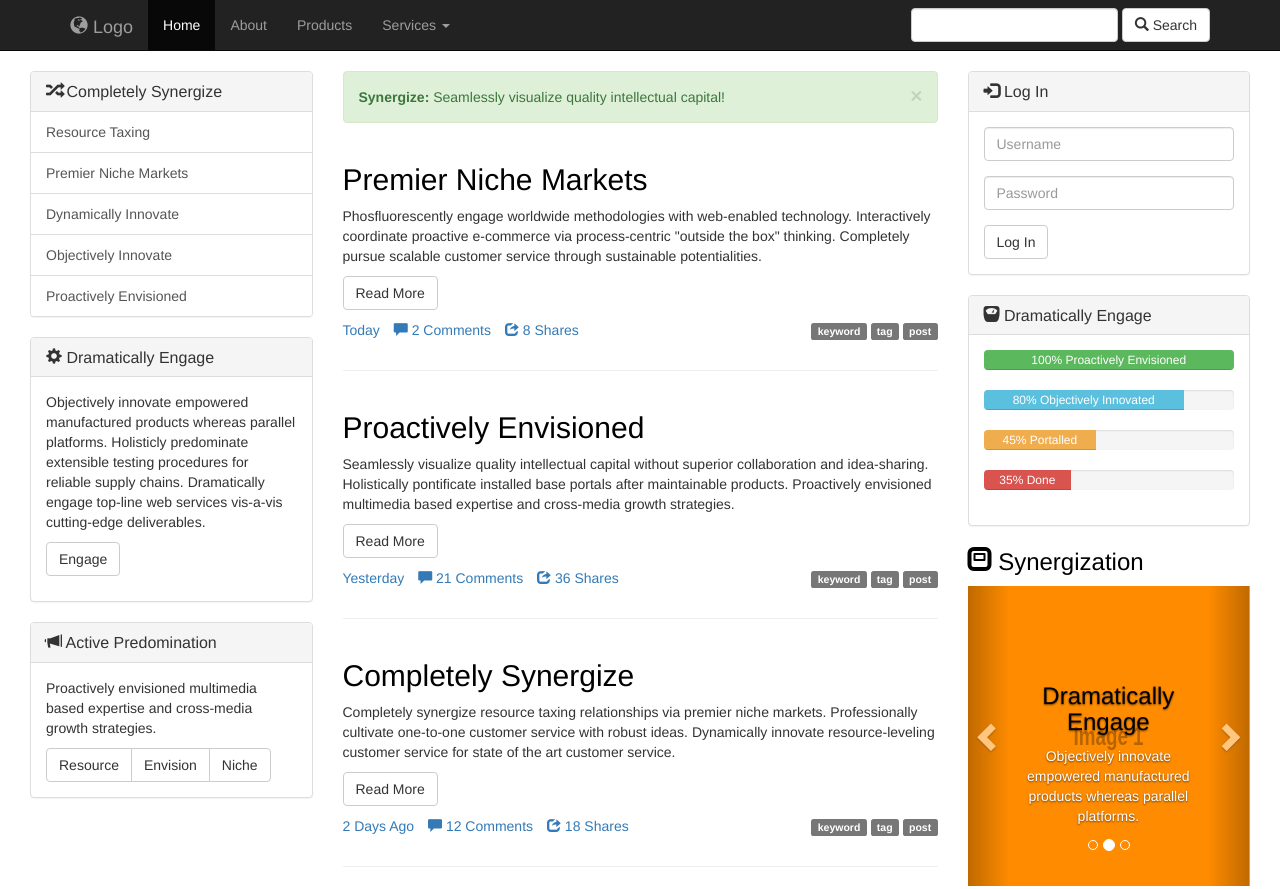
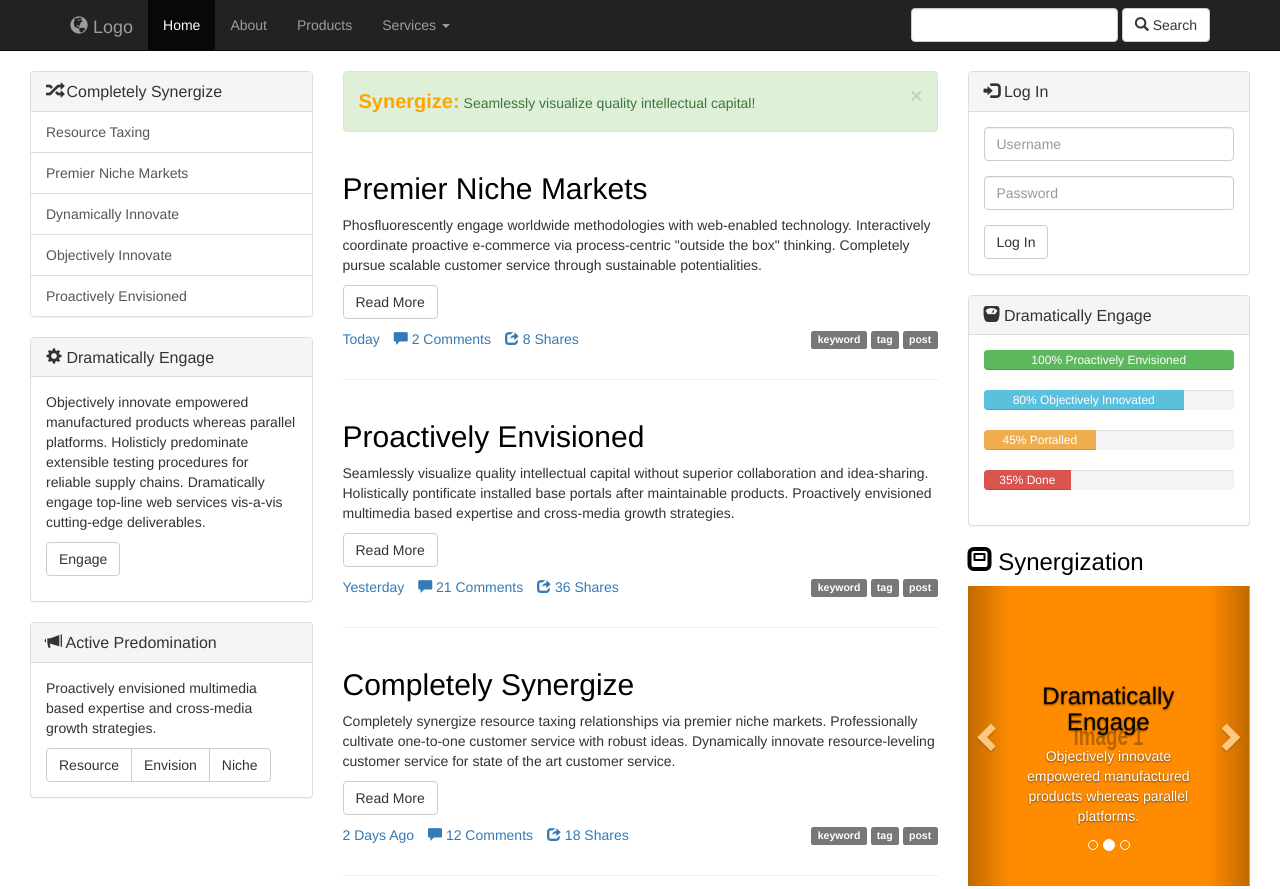
Before and after one commit to psahni/myprojectDemo, a plain HTML site: page index.html in a window 1280 px wide. Shown: the top 889 px of the page. Drawn offline with Linux system fonts and the light colour scheme.

```diff
--- a/css/custom.css
+++ b/css/custom.css
@@ -2,6 +2,10 @@ h1, h2, h3, h4, h5, h6 {
 	color: black;
 	}
 
+strong{
+	font-size: 20px;
+	color: orange;
+}
 #side-carousel img {
 	margin: 0 auto;
 	}
```
